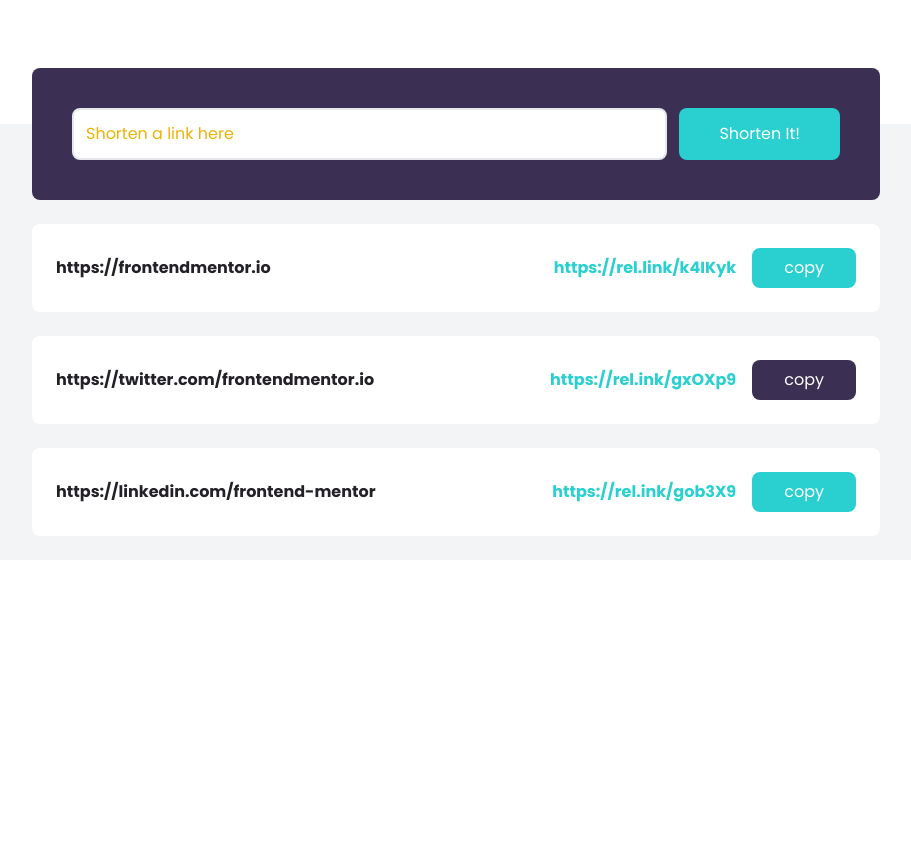
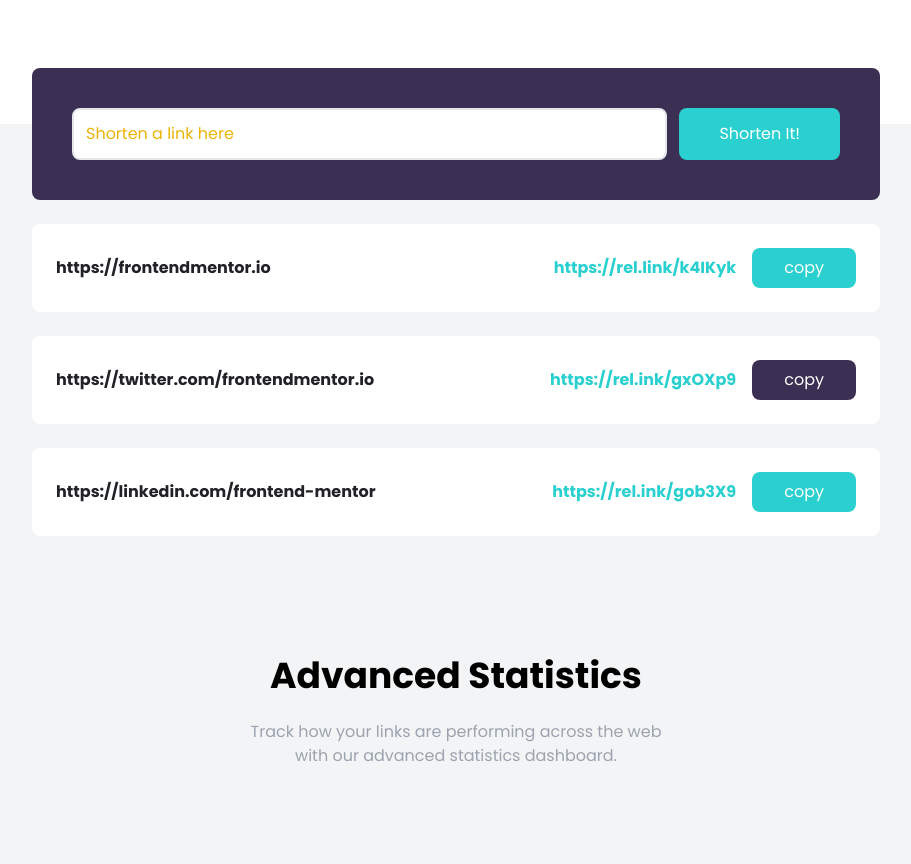
Before and after one commit to christophe126/Shortly, a website: page index.html in a window 1280 px wide. Shown: the part 620-1484 px from the top of the page, without its empty margins (184-1095 px from the left). Before the commit the page ends 1180 px from the top, so only its background shows below. Drawn offline with Linux system fonts and the light colour scheme.

Commit message:
Stats Section

```diff
--- a/index.html
+++ b/index.html
@@ -147,6 +147,17 @@
       </div>
     </div>
   </section>
-
+  <!-- Stats Sections -->
+  <section id="stats" class="py-24 bg-gray-100">
+    <div class="container mx-auto px-3">
+      <h2 class="text-4xl mb-6 font-bold text-center">
+        Advanced Statistics
+      </h2>
+      <p class="max-w-xs mx-auto text-center text-gray-400 md:max-w-md">
+        Track how your links are performing across the web with our advanced
+        statistics dashboard.
+      </p>
+    </div>
+  </section>
 </body>
 </html>
```
Also changed, not shown: css/style.css.
